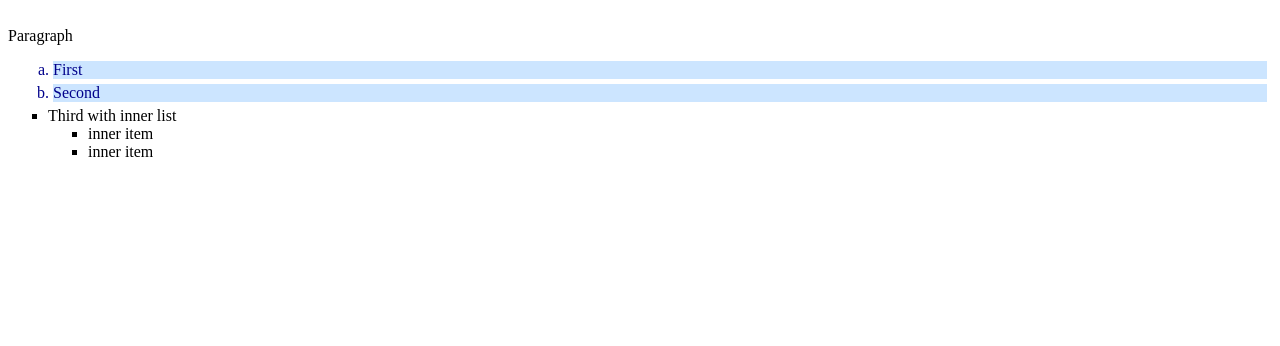
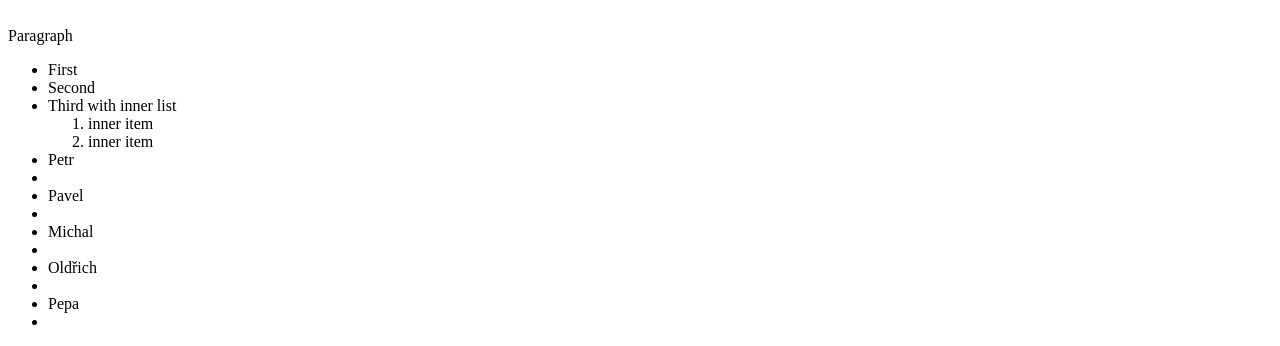
Before and after one commit to P-Matejovic/JQ_Excercise_Dom_append, a plain HTML site: page index.html in a window 1280 px wide. Shown: the part 81-427 px from the top of the page. Drawn offline with nearby package versions, Linux system fonts and the light colour scheme.

Commit message:
final
But i dont know why i have space between dots, when i addet names.

```diff
--- a/index.html
+++ b/index.html
@@ -6,17 +6,17 @@
 <body>
  <h2>Lists</h2>
   <p>Paragraph</p>
-  <ul>
-    <li class="underlined">First</li>
-    <li class="underlined">Second</li>
-    <li class=" colored">Third with inner list
+  <ul class="ul">
+    <li class="list">First</li>
+    <li class="list">Second</li>
+    <li class="list">Third with inner list
       <ol>
-        <li class=" colored">inner item</li>
-        <li class=" colored">inner item</li>
+        <li class="list">inner item</li>
+        <li class="list">inner item</li>
       </ol>
     </li>
   </ul>
-  <script src=""></script>
+  <script src="https://ajax.googleapis.com/ajax/libs/jquery/3.3.1/jquery.min.js"></script>
   <script src="jq.js"></script>
 </body>
 </html>
--- a/jq.js
+++ b/jq.js
@@ -1,4 +1,37 @@
+
+
 $("document").ready(function(){
+console.log("Jq is working")
+
+//excercise1
+
+const Names = ["Petr","Pavel","Michal","Oldřich","Pepa"];
+
+Names.forEach(function(item){
+
+    if (item === "Pavel") {
+        $(".ul").append("<li>"+item+"<li>");
+        $("Pavel").css("font-weight","bold")
+
+    }
+    else {
+        $(".ul").append("<li>"+item+"<li>");
+        $("li").css("font-weight","normal")
+    };
+
+
+});
+
+//Excercise 2
+
+let additionalBlock = {
+    title: "Added with javascript",
+    text: "This block was added using JavaScript's jQuery library. How awesome!"
+};
+
+
+$("body").append("<H1>"+additionalBlock.title+"<H1>");
+$("body").append("<p>"+additionalBlock.text+"<p>").css("display", "block");
 
 
 
```
